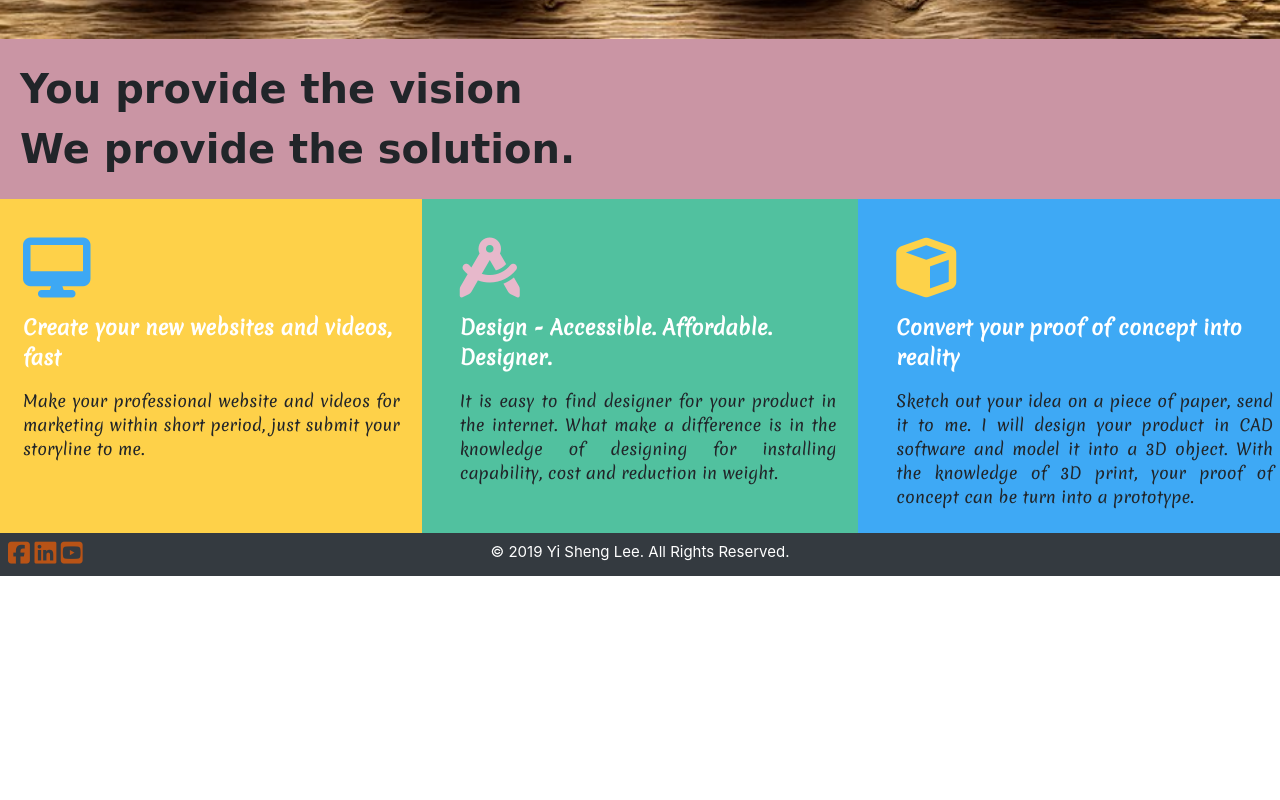
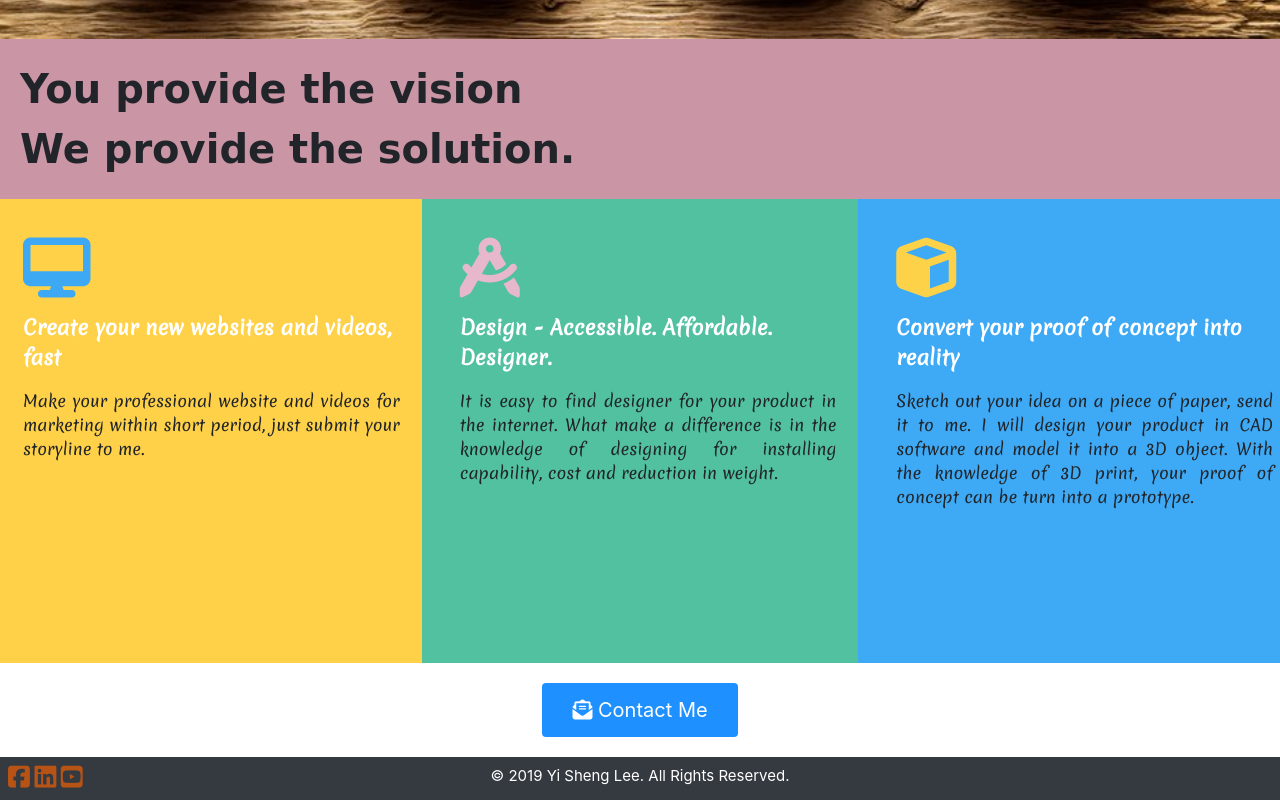
Before and after one commit to Code-Institute-Submissions/YiShengLee-milestone-project-1, a plain HTML site: page about.html in a window 1280 px wide. Shown: the part 371-1171 px from the top of the page. Before the commit the page ends 947 px from the top, so only its background shows below. Drawn offline with nearby package versions, Linux system fonts and the light colour scheme; a script that the page names is missing; a web font is replaced by a local one.

Commit message:
Button function in About section

```diff
--- a/about.html
+++ b/about.html
@@ -85,10 +85,7 @@
           </div>
           <p class="about_word1">Design - Accessible. Affordable. Designer.</p>
           <p class="about_word2">It is easy to find designer for your product in the internet. What make a difference is in the knowledge of designing for installing capability, cost and reduction in weight.</p>
-
-
         </div>
-
       </div>
 
       <!--Section 3-->
@@ -98,13 +95,16 @@
             <i class="fas fa-cube"></i>
           </div>
           <p class="about_word1">Convert your proof of concept into reality</p>
-          <p class="about_word2">Sketch out your idea on a piece of paper, send it to me. I will design your product in CAD software and model it into a 3D object. With the knowledge of 3D print, your proof of concept can be turn into a prototype.  </p>
-
-
+          <p class="about_word2">Sketch out your idea on a piece of paper, send it to me. I will design your product in CAD software and model it into a 3D object. With the knowledge of 3D print, your proof of concept can be turn into a prototype.</p>
+        </div>
       </div>
 
     </div>
 
+    <div class="contact_button">
+      <a href="contact.html">
+        <button class="down_resume btn"><i class="fas fa-envelope-open-text"></i>  Contact Me</button>
+      </a>
     </div>
 
 
--- a/style.css
+++ b/style.css
@@ -216,8 +216,7 @@ a{
 }
 
 
-
-
+/*About section section 1*/
 .about1{
     background-color: rgb(254,209,73);
 }
@@ -232,8 +231,8 @@ a{
 .about_word2{
     font-family: 'Merienda', cursive;
     text-align: justify;
+    height: 250px;
 }
-
 
 
 .ab_icon1{
@@ -242,6 +241,7 @@ a{
 }
 
 
+/*About section section 2*/
 .about2{
     background-color: rgb(81,193,159);
 }
@@ -252,6 +252,7 @@ a{
 }
 
 
+/*About section section 3*/
 .about3{
     background-color: rgb(62,169,245);
 }
@@ -261,6 +262,10 @@ a{
     color: rgb(253,210,73);
 }
 
+.contact_button{
+    text-align: center;
+    padding: 20px;
+}
 
 
 
```
Lines whose indentation alone changed are shown as unchanged.
